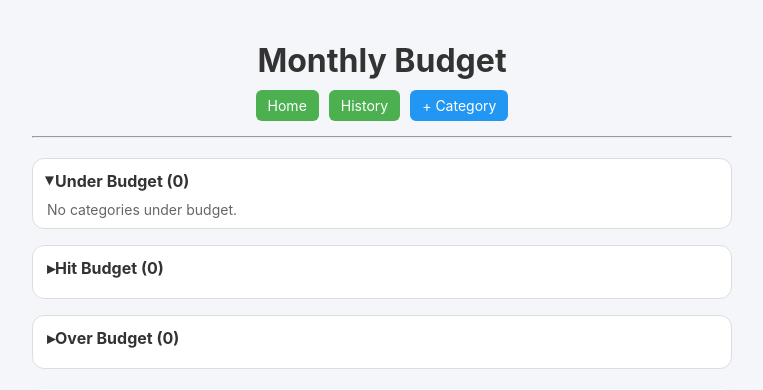
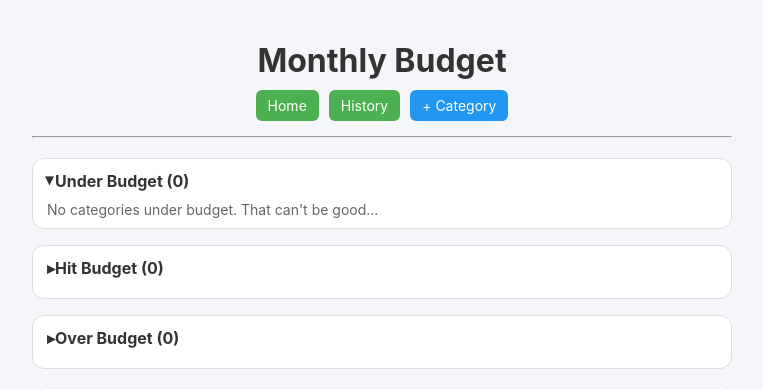
Before and after one commit to connornebeker/budgetCally, a Flask app: template templates/index.html in a window 1280 px wide. Shown: the top 390 px of the page, without its empty margins (258-1021 px from the left). Run offline with Flask 3, Linux system fonts and the light colour scheme; the template is opened without the code that fills it, so the values that code supplies are empty.

Commit message:
testing the CI/CD

```diff
--- a/templates/index.html
+++ b/templates/index.html
@@ -41,7 +41,7 @@
         </div>
         {% endfor %}
     {% else %}
-        <p class="empty-state">No categories under budget.</p>
+        <p class="empty-state">No categories under budget. That can't be good...</p>
     {% endif %}
 </details>
 
```
